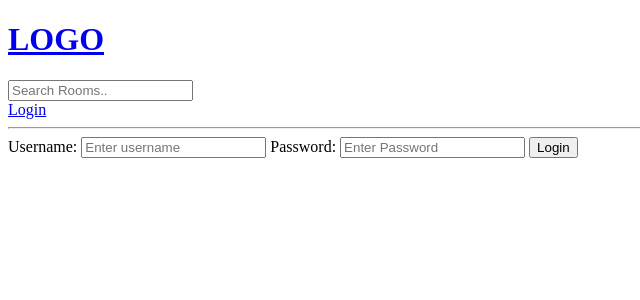
After one commit to markvrma/discordclone, a Django app: page /login/ in a window 1280 px wide. The commit adds this page. Shown: the top 300 px of the page, without its empty margins (0-640 px from the left). Run offline with Django 4.2, Linux system fonts and the light colour scheme.

Commit message:
User login / added flash messages

```diff
--- /dev/null
+++ b/base/templates/base/login_register.html
@@ -0,0 +1,18 @@
+{% extends 'main.html' %}
+
+{% block content %}
+
+<div>
+    <form action="" method="post">
+        {% csrf_token %}
+        <label>Username:</label>
+        <input type="text" name="username" placeholder="Enter username" />
+
+        <label>Password:</label>
+        <input type="password" name="password"placeholder = "Enter Password"/>
+
+        <input type="submit" value="Login">
+    </form>
+</div>
+
+{% endblock content %}
--- a/base/urls.py
+++ b/base/urls.py
@@ -2,6 +2,7 @@ from django.urls import path
 from . import views
 
 urlpatterns = [
+    path('login/',views.loginPage, name="login"),
     path('',views.home, name="home"),
     path('room/<str:pk>/',views.room, name = "room"),
     path('create-room/',views.createRoom,name="create-room"),
--- a/base/views.py
+++ b/base/views.py
@@ -3,7 +3,9 @@ from django.http import HttpResponse
 from django.db.models import Q
 from .models import Room, Topic
 from .forms import RoomForm
-
+from django.contrib.auth.models import User
+from django.contrib import messages
+from django.contrib.auth import authenticate, login, logout
 
 # Create your views here.
 # rooms = [
@@ -11,19 +13,40 @@ from .forms import RoomForm
 #     {'id':2,'name':'avant'},
 #     {'id':3,'name':'techno'},
 # ]
+
+
+def loginPage(request):
+    if request.method == "POST":
+        username = request.POST.get("username")
+        password = request.POST.get("password")
+
+        try:
+            user = User.objects.get(username=username)
+        except:
+            messages.error(request, "User does not exist")
+
+        user = authenticate(request, username=username,password=password) # return user object
+
+        if user is not None:
+            login(request,user)
+            return redirect('home')
+        else:
+            messages.error(request,"Incorrect username or password")
+
+    context = {}
+    return render(request, "base/login_register.html", context)
+
+
 def home(request):
-
     # search
-    q = request.GET.get('q') if request.GET.get('q') != None else ''
+    q = request.GET.get("q") if request.GET.get("q") != None else ""
 
     rooms = Room.objects.filter(
-        Q(topic__name__icontains=q) |
-        Q(name__icontains = q) |
-        Q(description__icontains=q)
-        )
+        Q(topic__name__icontains=q) | Q(name__icontains=q) | Q(description__icontains=q)
+    )
     topics = Topic.objects.all()
     rooms_count = rooms.count()
-    context = {"rooms": rooms,"topics":topics, "rooms_count":rooms_count}
+    context = {"rooms": rooms, "topics": topics, "rooms_count": rooms_count}
 
     return render(request, "base/home.html", context)
 
--- a/templates/main.html
+++ b/templates/main.html
@@ -9,6 +9,13 @@
 <body>
 
 {% include 'navbar.html' %}
+    {% if messages %}
+        <ul class="messages">
+            {% for message in messages %}
+                <li{% if message.tags%} class="{{message.tags}}"{% endif %}>{{message}}</li>
+            {% endfor %}
+        </ul>
+    {% endif %}
    {% block content %}
 
    {% endblock %}
--- a/templates/navbar.html
+++ b/templates/navbar.html
@@ -4,5 +4,5 @@
 <form action="{% url 'home' %}" method="GET">
     <input type="text" name="q" placeholder="Search Rooms..">
 </form>
-
+<a href="{% url 'login' %}">Login</a>
 <hr>
```
